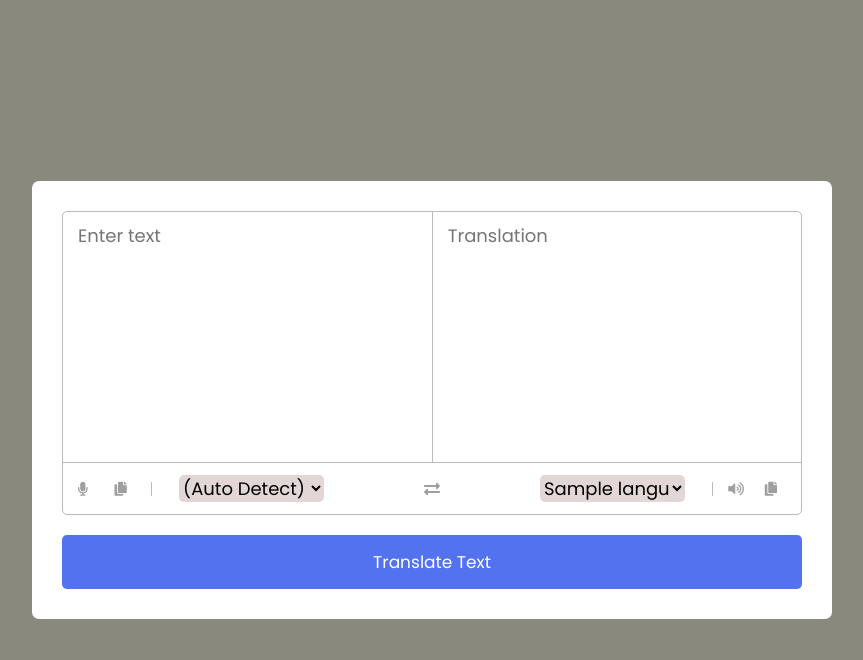
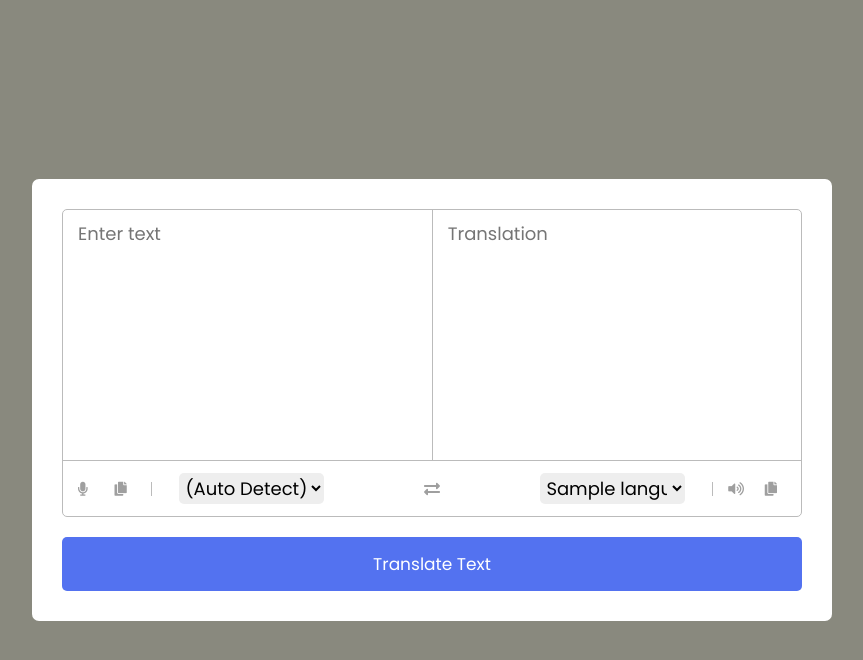
Before and after one commit to abel-b-degu/Voice-Versa, a Flask app: template templates/index.html in a window 1280 px wide. Shown: the top 660 px of the page, without its empty margins (208-1071 px from the left). Run offline with Flask 3, Linux system fonts and the light colour scheme; the template is opened without the code that fills it: most values are stand-ins (such as "Sample title", 1, 10 or a date in 2020); some libraries are stand-ins or nearby versions.

Commit message:
Fix color contrast.

```diff
--- a/static/style.css
+++ b/static/style.css
@@ -91,8 +91,10 @@ body{
     border: none;
     outline: none;
     font-size: 18px;
-    background-color: #e3d6d6;
+    /* background-color: #e3d6d6; */
+    background-color: #eee;
     cursor: pointer;
+    padding: .15rem;
     border-radius: 5px;
     width: 145px;
 }
```
